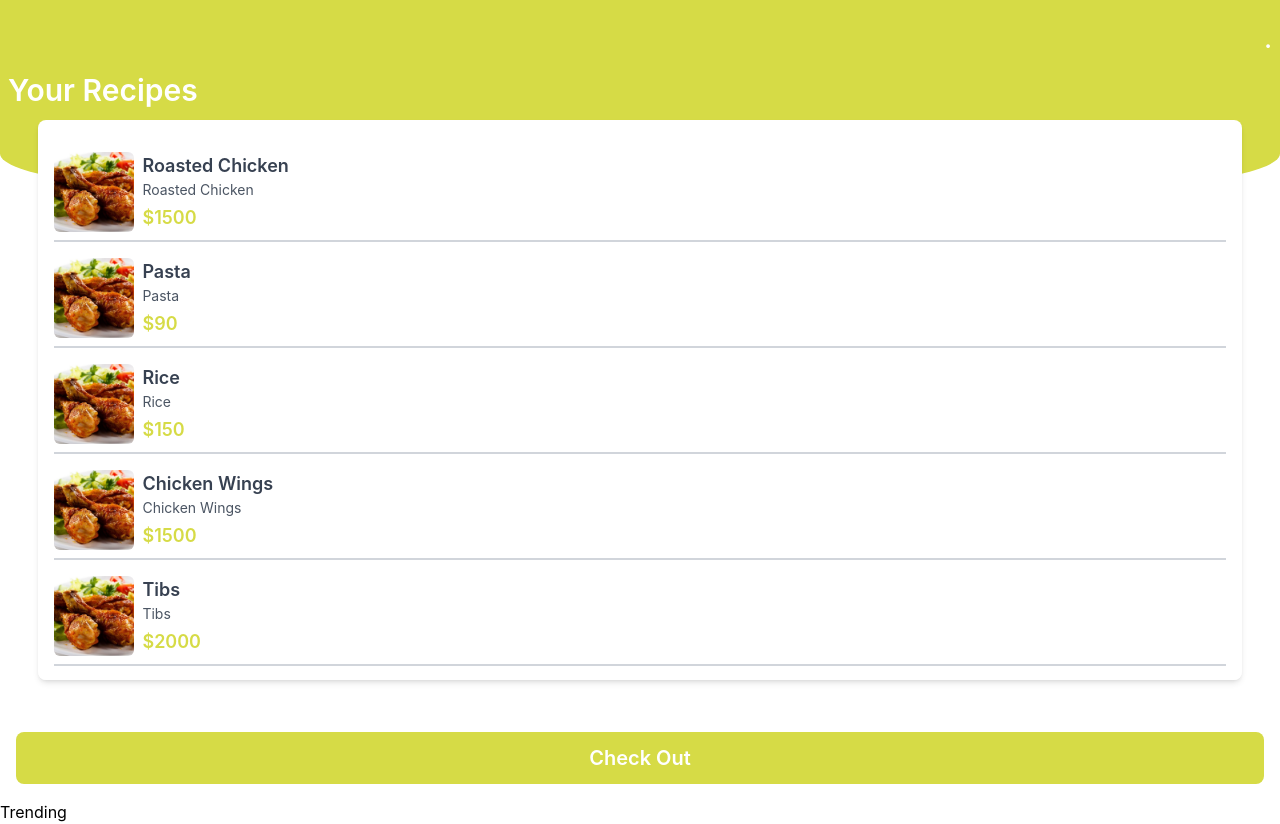
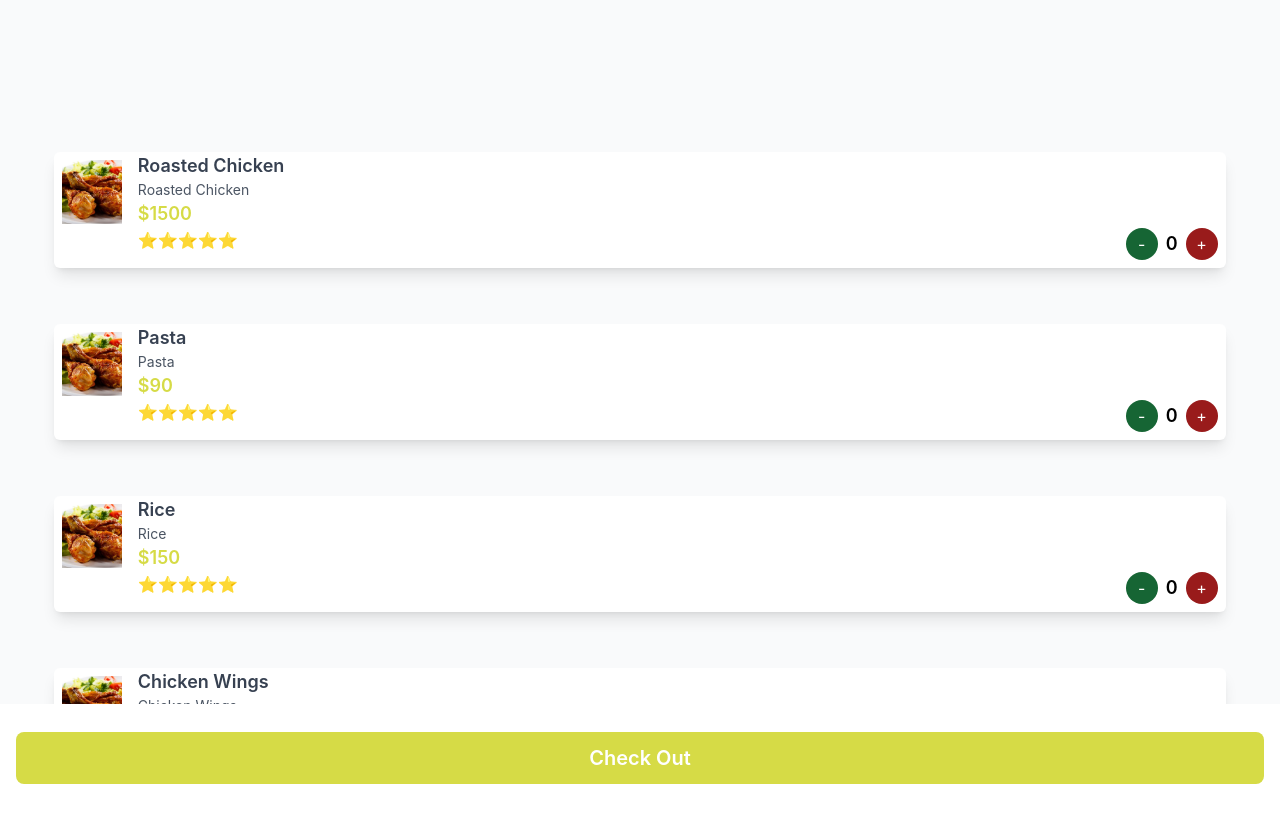
Before and after one commit to abudi47/Digital-menu-with-react, a React (Vite) app in the folder frontend/: page / in a window 1280 px wide. After the commit the page ends 800 px from the top, so only its background shows below. Built offline with nearby package versions, Linux system fonts and the light colour scheme.

Commit message:
updated Trending jsx

```diff
--- a/frontend/src/App.jsx
+++ b/frontend/src/App.jsx
@@ -6,9 +6,8 @@ import "./App.css";
 import SplashScreen from "./pages/SplashScreen";
 import Menu from "./pages/Menu";
 import Order from "./pages/Order";
+import { Trending } from "./pages/Trending";
 import Cart from "./pages/Cart";
-import { Trending } from "./pages/Trending";
-
 
 function App() {
   const [count, setCount] = useState(0);
@@ -18,7 +17,7 @@ function App() {
       <div className="overflow-hidden">
         {/* <SplashScreen /> */}
         {/* <Menu /> */}
-        <Cart />
+        {/* <Cart /> */}
         {/* <Order /> */}
         <Trending />
 
--- /dev/null
+++ b/frontend/src/components/TrendingItem.jsx
@@ -0,0 +1,60 @@
+import { useState } from "react";
+
+export default function TrendingItem(probs) {
+  const [count, setCount] = useState(0);
+
+  const decrement = () => {
+    if (count > 0) setCount((c) => c - 1);
+  };
+
+  const increment = () => {
+    if (count < 5) setCount((c) => c + 1);
+  };
+
+  return (
+    <div className="relative flex shadow-lg bg-white rounded-md w-[100%] flex-row gap-2 my-4 pb-4">
+      <div className="border-gray-300 w-20 h-20 p-2 overflow-hidden rounded-md">
+        <img
+          src={probs.recipe.image}
+          alt={probs.recipe.name}
+          className="w-full h-full object-cover"
+        />
+      </div>
+
+      <div className="flex flex-col justify-between w-full">
+        <span>
+          <h3 className="text-lg font-semibold text-gray-700 whitespace-nowrap">
+            {probs.recipe.name}
+          </h3>
+          <h3 className="text-sm text-gray-600 whitespace-nowrap">
+            {probs.recipe.name}
+          </h3>
+        </span>
+
+        <h3 className="text-lg font-semibold whitespace-nowrap text-primary">
+          ${probs.recipe.price}
+        </h3>
+
+        <div className="flex items-center gap-1 text-yellow-500">
+          <span>⭐⭐⭐⭐⭐</span>
+        </div>
+      </div>
+
+      <div className="absolute bottom-2 right-2 flex items-center gap-2">
+        <button
+          onClick={decrement}
+          className="rounded-full bg-green-800 text-white p-2 w-8 h-8 flex items-center justify-center"
+        >
+          -
+        </button>
+        <span className="text-lg font-semibold">{count}</span>
+        <button
+          onClick={increment}
+          className="rounded-full bg-red-800 text-white p-2 w-8 h-8 flex items-center justify-center"
+        >
+          +
+        </button>
+      </div>
+    </div>
+  );
+}
--- a/frontend/src/pages/Order.jsx
+++ b/frontend/src/pages/Order.jsx
@@ -1,4 +1,3 @@
-import React from "react";
 
 export default function Order() {
   const products = [
--- a/frontend/src/pages/Trending.jsx
+++ b/frontend/src/pages/Trending.jsx
@@ -1,6 +1,40 @@
+import chik from "../assets/food/chicken.jpg";
+import TrendingItem from "../components/TrendingItem";
 
 export const Trending = () => {
+  const foods = [
+    { id: 1, name: "Roasted Chicken", image: chik, price: "1500"  },
+    { id: 2, name: "Pasta", image: chik, price: "90" },
+    { id: 3, name: "Rice", image: chik, price: "150" },
+    { id: 4, name: "Chicken Wings", image: chik, price: "1500" },
+    { id: 5, name: "Tibs", image: chik, price: "2000" },
+    { id: 6, name: "Tibs Special", image: chik, price: "2200" },
+    { id: 7, name: "Tibs Delight", image: chik, price: "2500" },
+  ];
+
   return (
-    <div>Trending</div>
-  )
-}
+    <div className="h-screen w-screen grid grid-rows-[1fr_6rem] overflow-hidden">
+
+      <div className="h-full w-full relative overflow-x-hidden bg-gray-50">
+        <div className="relative pt-6 z-0">
+          <div className="absolute z-30 w-full py-6 top-24">
+            <div className="w-[94%] p-4 grid gap-6 rounded-lg mx-auto max-h-[70vh]  bg-gray-00">
+              {foods.map((recipe) => (
+                <TrendingItem key={recipe.id} recipe={recipe} />
+              ))}
+            </div>
+          </div>
+        </div>
+      </div>
+
+
+      <div className="relative">
+        <div className="absolute bottom-4 w-full px-4 z-10">
+          <button className="w-full bg-primary text-white py-3 rounded-lg text-xl font-semibold">
+            Check Out
+          </button>
+        </div>
+      </div>
+    </div>
+  );
+};
```
